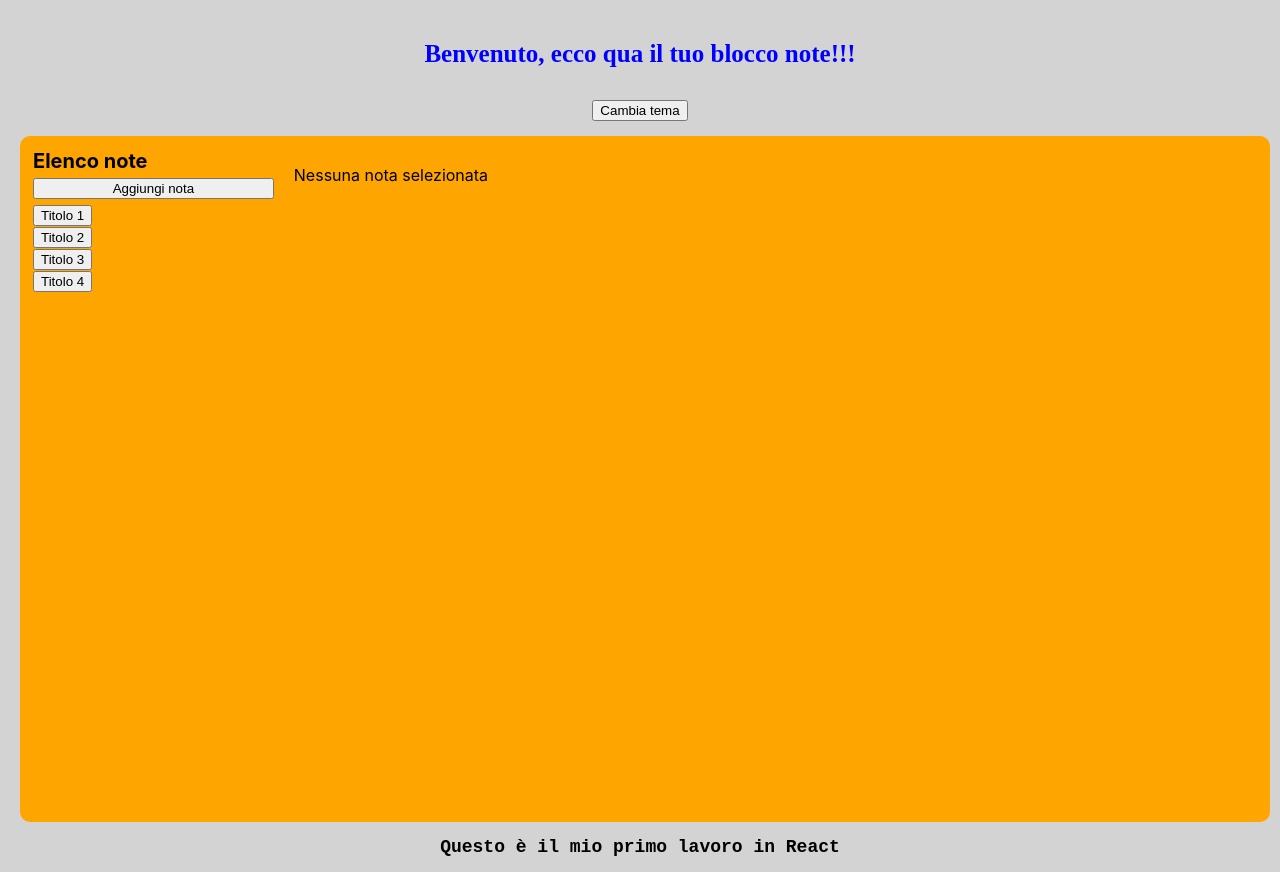
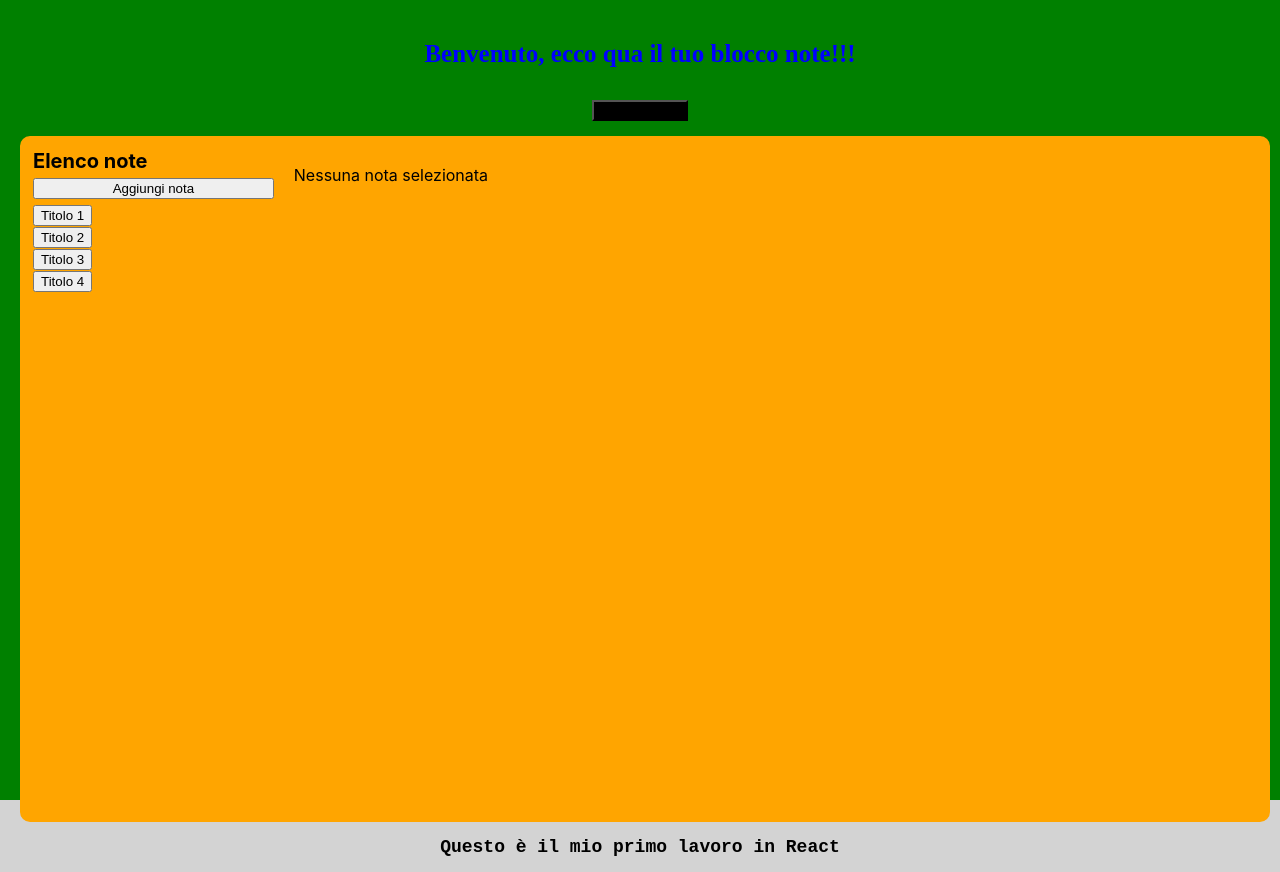
Before and after one commit to Cenzino21/blocco_note, a React (Create React App) app: page / in a window 1280 px wide. Built offline with nearby package versions, Linux system fonts and the light colour scheme.

Commit message:
Commit 14

```diff
--- a/src/App.css
+++ b/src/App.css
@@ -5,6 +5,14 @@
   font-size: 25px;
   padding: 15px;
   color: #0000ff;
+}
+
+.messaggioDiBenvenutoDark {
+  color: #6c6cf6;
+}
+
+.dark {
+  background-color: black;
 }
 
 .bottoneCambiaTema {
--- a/src/App.jsx
+++ b/src/App.jsx
@@ -1,7 +1,11 @@
 import './App.css';
-import React, { useState } from "react";
+import React, { useCallback, useState } from "react";
 import ElencoNote from "./components/ElencoNote/ElencoNote";
 import CompilaNota from "./components/CompilaNote/CompilaNota";
+//import CambioColore from './components/Redux/CambioColore';
+import { useDispatch, useSelector } from 'react-redux';
+import { changeTheme } from './components/Redux/themeSlice';
+import { DARK, LIGHT } from './utils/themeConst';
 //import { useSelector } from 'react-redux';
 
 
@@ -16,13 +20,24 @@ export const nuoveNote = [
 //Funzione principale
 export default function App() {
   const [notaSelezionata, setNotaSelezionata] = useState();
-  //console.log(notaSelezionata)
-  //const theme = useSelector((state) => state.theme.value);
+  const theme = useSelector((state) => state.theme);
+  const dispatch = useDispatch();
+  const handleChangeTheme = useCallback(()=> {
+    if(theme.value === DARK) {
+      dispatch(changeTheme(LIGHT));
+    } else {
+      dispatch(changeTheme(DARK));
+    }
+  },[theme, dispatch])
+
+  //console.log(theme.value === "Dark" && "dark");
+  console.log(theme.value);
 
   return (
-    <div className="App">
+    <div className={`App ${theme.value === DARK ? "AppDark" : ""}`}>
       <header className="messaggioDiBenvenuto"><p>Benvenuto, ecco qua il tuo blocco note!!!</p>
-      <div><button type="button" className="bottoneCambiaTema">Cambia tema</button></div> </header>
+      <button type="button" className={`bottoneCambiaTema ${theme.value === "Dark" && "dark"}`} onClick={handleChangeTheme}>Cambia tema</button>
+      </header>
       <div className="contenitore">
         <ElencoNote elencoNote={nuoveNote} setNota={setNotaSelezionata}/>
         <CompilaNota notaSelezionata={notaSelezionata}/>
--- a/src/components/Redux/store.js
+++ b/src/components/Redux/store.js
@@ -1,8 +1,9 @@
 import { configureStore } from "@reduxjs/toolkit";
-import { sliceTheme } from "./themeSlice"
+import themeSlice from "./themeSlice";
 
-export default configureStore({
+
+export const store =  configureStore({
     reducer: {
-        theme: sliceTheme,
+        theme: themeSlice
     }
 })
--- a/src/components/Redux/themeSlice.js
+++ b/src/components/Redux/themeSlice.js
@@ -1,20 +1,19 @@
 import { createSlice } from '@reduxjs/toolkit'
+import { DARK } from '../../utils/themeConst';
 
+const initialState={
+  value: DARK
+};
 const themeSlice = createSlice({
   name: 'theme',
-  initialState: {
-    value: "light"
-  },
+  initialState: initialState,
   reducers: {
-    setDark: (state) => {
-      state.value = "dark"
-    },
-    setLight: (state) => {
-      state.value = "light"
+    changeTheme: (state, action) => {console.log(action)
+      state.value = action.payload //Per il tipo del valore dello state
     }
   }
 })
 
-export const { setDark, setLight} = themeSlice.actions
+export const {changeTheme} = themeSlice.actions
 
-export const sliceTheme = themeSlice.reducer
+export default themeSlice.reducer
--- a/src/index.css
+++ b/src/index.css
@@ -18,6 +18,11 @@ body, html {
 .App {
   width: 100%;
   height: 100%;
+  background-color: white;
+}
+
+.AppDark{
+  background-color: green;
 }
 
 code {
--- a/src/index.js
+++ b/src/index.js
@@ -3,11 +3,17 @@ import ReactDOM from 'react-dom/client';
 import './index.css';
 import App from './App';
 import reportWebVitals from './reportWebVitals';
+import { store } from './components/Redux/store';
+import { Provider } from 'react-redux';
+
 
 const root = ReactDOM.createRoot(document.getElementById('root'));
 root.render(
   <React.StrictMode>
-    <App />
+    <Provider store={store}>
+  <App />
+    </Provider>
+
   </React.StrictMode>
 );
 
--- /dev/null
+++ b/src/utils/themeConst.js
@@ -0,0 +1,2 @@
+export const DARK = "Dark"
+export const LIGHT = "Light"
```
Also changed, not shown: src/components/Redux/CambioColore.jsx (deleted, +0 -7 lines).
